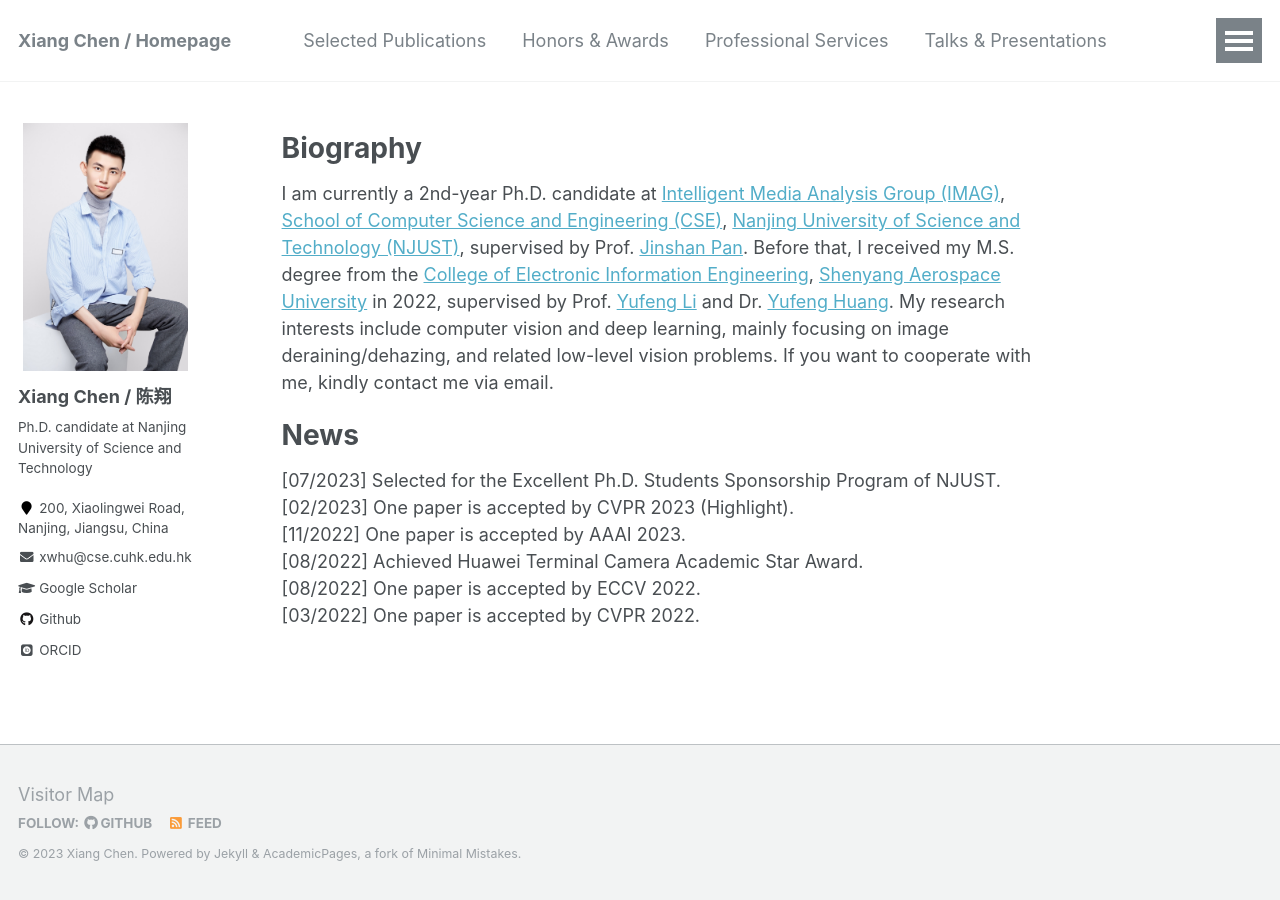
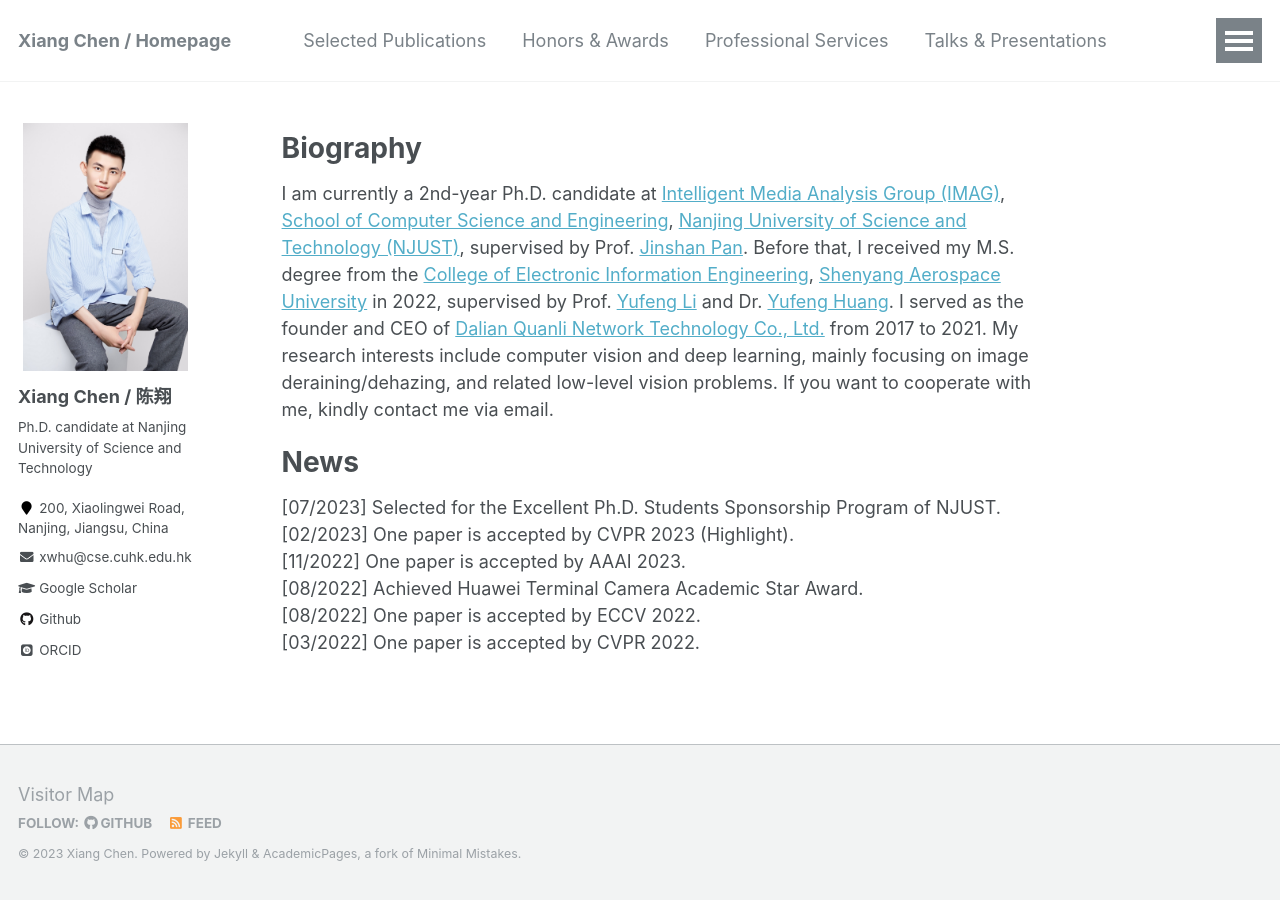
Before and after one commit to cschenxiang/cschenxiang.github.io, a Jekyll site: the page built from _pages/about.md, in a window 1280 px wide. Built offline with Jekyll 4.4.1, drawn with Linux system fonts in a browser that asks for light colours; some web fonts are replaced.

Commit message:
Update about.md

```diff
--- a/_pages/about.md
+++ b/_pages/about.md
@@ -10,7 +10,7 @@ redirect_from:
 
 Biography
 ======
-I am currently a 2nd-year Ph.D. candidate at <a href="https://imag-njust.net/" target="_blank">Intelligent Media Analysis Group (IMAG)</a>, <a href="https://cs.njust.edu.cn/" target="_blank">School of Computer Science and Engineering (CSE)</a>, <a href="https://www.njust.edu.cn/" target="_blank">Nanjing University of Science and Technology (NJUST)</a>, supervised by Prof. <a href="https://jspan.github.io/" target="_blank"> Jinshan Pan</a>. Before that, I received my M.S. degree from the <a href="https://dzx.sau.edu.cn/index.htm" target="_blank">College of Electronic Information Engineering</a>, <a href="https://www.sau.edu.cn/" target="_blank">Shenyang Aerospace University</a> in 2022, supervised by Prof. <a href="https://baike.baidu.com/item/%E6%9D%8E%E7%8E%89%E5%B3%B0/9061384?fr=ge_ala" target="_blank"> Yufeng Li</a> and Dr. <a href="https://yjs.sau.edu.cn/info/1015/3478.htm" target="_blank"> Yufeng Huang</a>. My research interests include computer vision and deep learning, mainly focusing on image deraining/dehazing, and related low-level vision problems. If you want to cooperate with me, kindly contact me via email.
+I am currently a 2nd-year Ph.D. candidate at <a href="https://imag-njust.net/" target="_blank">Intelligent Media Analysis Group (IMAG)</a>, <a href="https://cs.njust.edu.cn/" target="_blank">School of Computer Science and Engineering</a>, <a href="https://www.njust.edu.cn/" target="_blank">Nanjing University of Science and Technology (NJUST)</a>, supervised by Prof. <a href="https://jspan.github.io/" target="_blank"> Jinshan Pan</a>. Before that, I received my M.S. degree from the <a href="https://dzx.sau.edu.cn/index.htm" target="_blank">College of Electronic Information Engineering</a>, <a href="https://www.sau.edu.cn/" target="_blank">Shenyang Aerospace University</a> in 2022, supervised by Prof. <a href="https://baike.baidu.com/item/%E6%9D%8E%E7%8E%89%E5%B3%B0/9061384?fr=ge_ala" target="_blank"> Yufeng Li</a> and Dr. <a href="https://yjs.sau.edu.cn/info/1015/3478.htm" target="_blank"> Yufeng Huang</a>. I served as the founder and CEO of <a href="https://baike.baidu.com/item/%E5%A4%A7%E8%BF%9E%E5%9C%88%E5%8A%9B%E7%BD%91%E7%BB%9C%E7%A7%91%E6%8A%80%E6%9C%89%E9%99%90%E5%85%AC%E5%8F%B8/22340590?fr=ge_ala" target="_blank"> Dalian Quanli Network Technology Co., Ltd.</a> from 2017 to 2021. My research interests include computer vision and deep learning, mainly focusing on image deraining/dehazing, and related low-level vision problems. If you want to cooperate with me, kindly contact me via email.
 
 
 News
```
